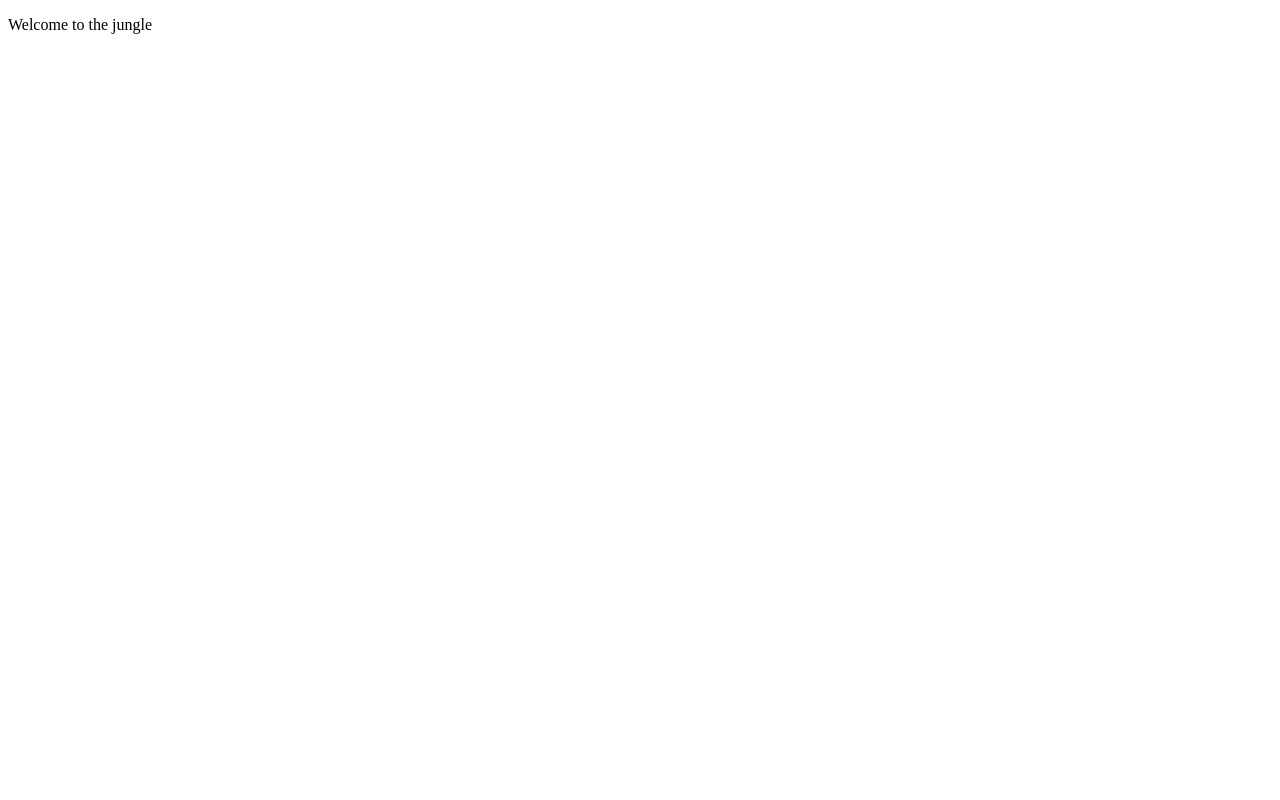
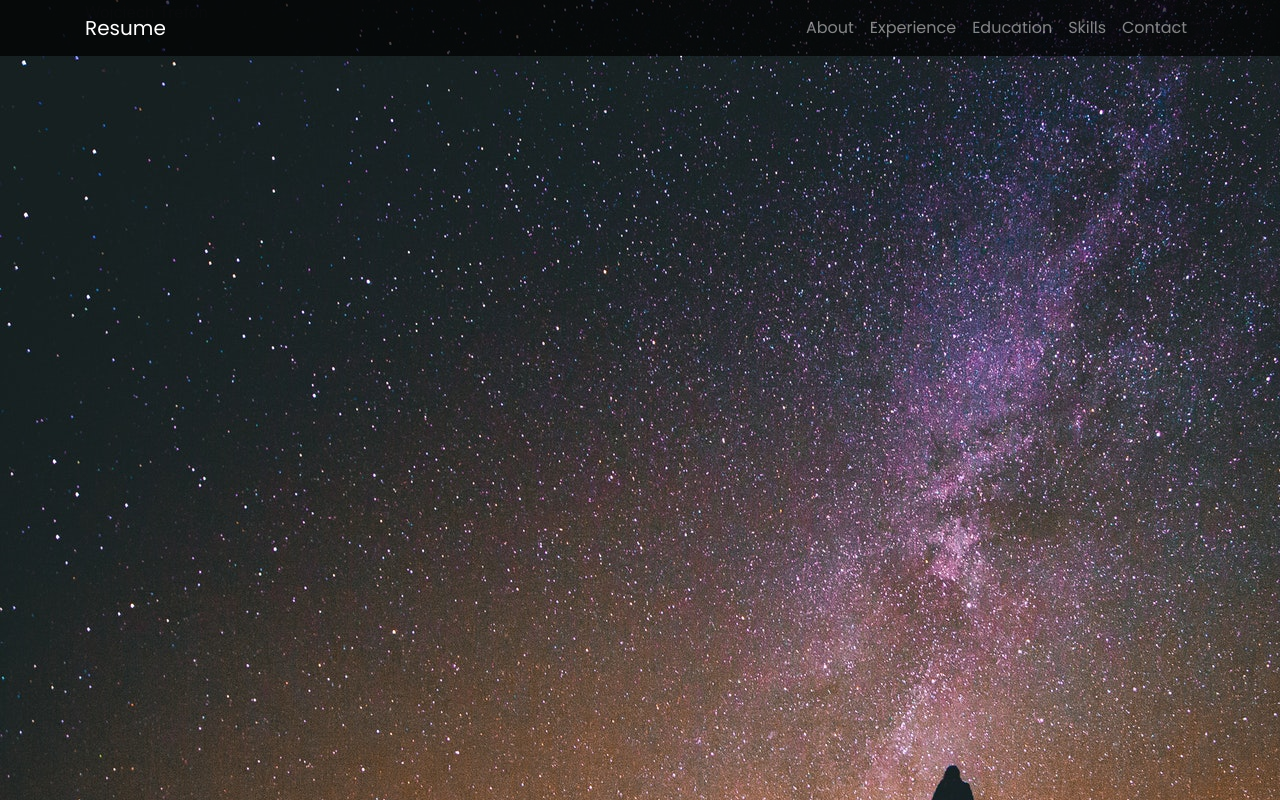
Before and after one commit to wojtre/cv-trefon, a website: page index.html in a window 1280 px wide. Drawn offline with nearby package versions, Linux system fonts and the light colour scheme.

Commit message:
add navbar and background

```diff
--- a/css/style.css
+++ b/css/style.css
@@ -0,0 +1,18 @@
+body, html {
+  height: 100%;
+}
+
+.navbar {
+  font-family: Poppins;
+  background: rgba(0, 0, 0, 0.7);
+
+}
+
+.navbar-brand {
+  font-size: 20px;
+}
+
+#intro {
+  background-image: url('../img/img1.jpg');
+  min-height: 100%;
+}
--- a/index.html
+++ b/index.html
@@ -1,10 +1,57 @@
 <!DOCTYPE html>
 <html>
+
 <head>
   <meta charset="utf-8">
   <title>Wojciech Trefon</title>
+  <link href="https://fonts.googleapis.com/css?family=Poppins:300,400,500,600,700%7CRoboto%7CJosefin+Sans:100,300,400,500" rel="stylesheet" type="text/css">
+  <link rel="stylesheet" href="node_modules/bootstrap/dist/css/bootstrap.min.css" />
+  <link rel="stylesheet" href="css/style.css" />
 </head>
+
 <body>
-    <p>Welcome to the jungle</p>
+
+
+  <nav class="navbar navbar-expand-md navbar-dark  fixed-top">
+    <div class="container">
+
+      <a class="navbar-brand" href="#">Resume</a>
+      <button class="navbar-toggler" type="button" data-toggle="collapse" data-target="#navbarsExampleDefault" aria-controls="navbarsExampleDefault" aria-expanded="false" aria-label="Toggle navigation">
+        <span class="navbar-toggler-icon"></span>
+      </button>
+
+      <div class="collapse navbar-collapse" id="navbarsExampleDefault">
+        <ul class="navbar-nav ml-auto">
+          <li class="nav-item">
+            <a class="nav-link" href="#about">About <span class="sr-only">(current)</span></a>
+          </li>
+          <li class="nav-item">
+            <a class="nav-link" href="#experience">Experience</a>
+          </li>
+          <li class="nav-item">
+            <a class="nav-link" href="#education">Education</a>
+          </li>
+          <li class="nav-item">
+            <a class="nav-link" href="#skills">Skills</a>
+          </li>
+          <li class="nav-item">
+            <a class="nav-link" href="#contact">Contact</a>
+          </li>
+        </ul>
+      </div>
+    </div>
+  </nav>
+
+  <section id="intro">
+    <div class="container">
+      <div class="ptext">
+        <span>Wojciech Trefon </span>
+      </div>
+    </div>
+  </section>
+
+  <script src="node_modules/jquery/dist/jquery.min.js"></script>
+  <script src="node_modules/bootstrap/dist/js/bootstrap.min.js"></script>
 </body>
+
 </html>
--- a/package.json
+++ b/package.json
@@ -17,6 +17,8 @@
   },
   "homepage": "https://github.com/wojtre/cv-trefon#readme",
   "dependencies": {
-    "bootstrap": "^4.0.0"
+    "bootstrap": "^4.0.0",
+    "jquery": "^3.3.1",
+    "scrollreveal": "^3.3.6"
   }
 }
```
Also changed, not shown: img/img1.jpg (added). Lines whose indentation alone changed are shown as unchanged.
